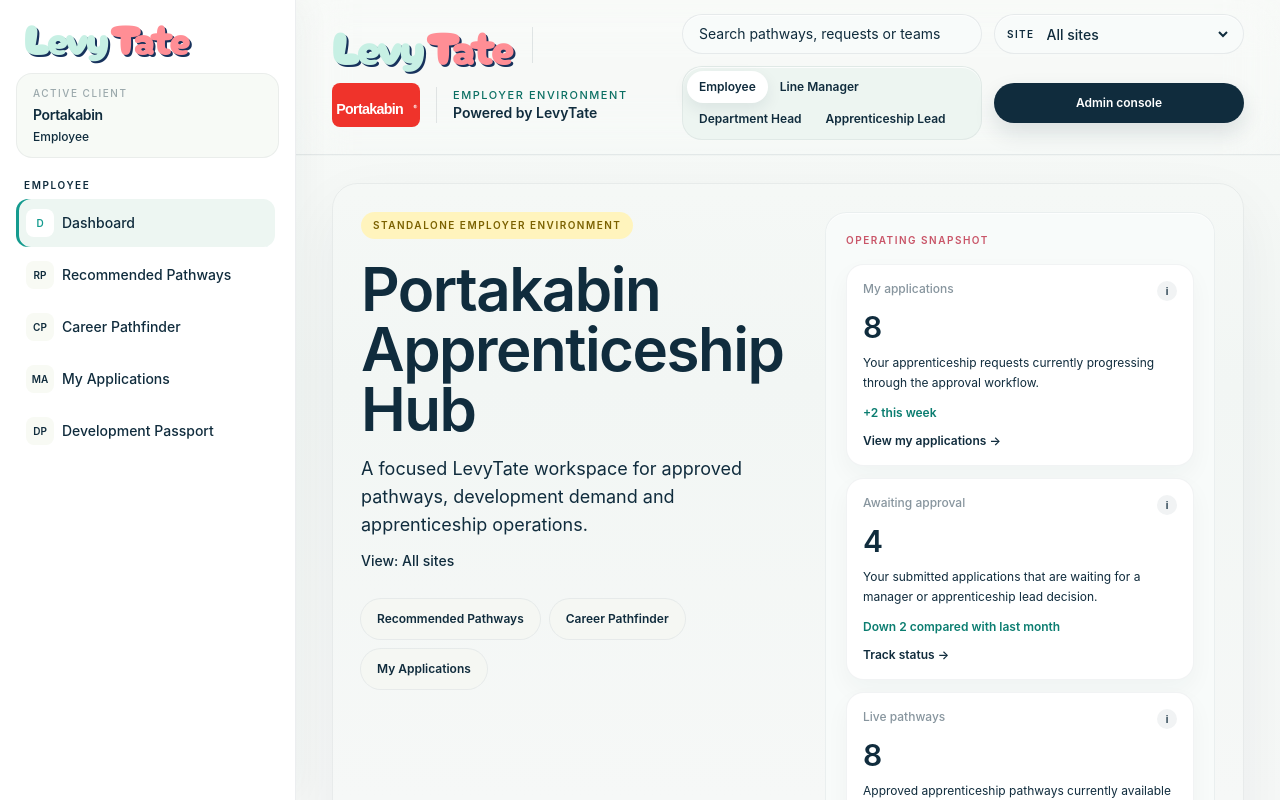
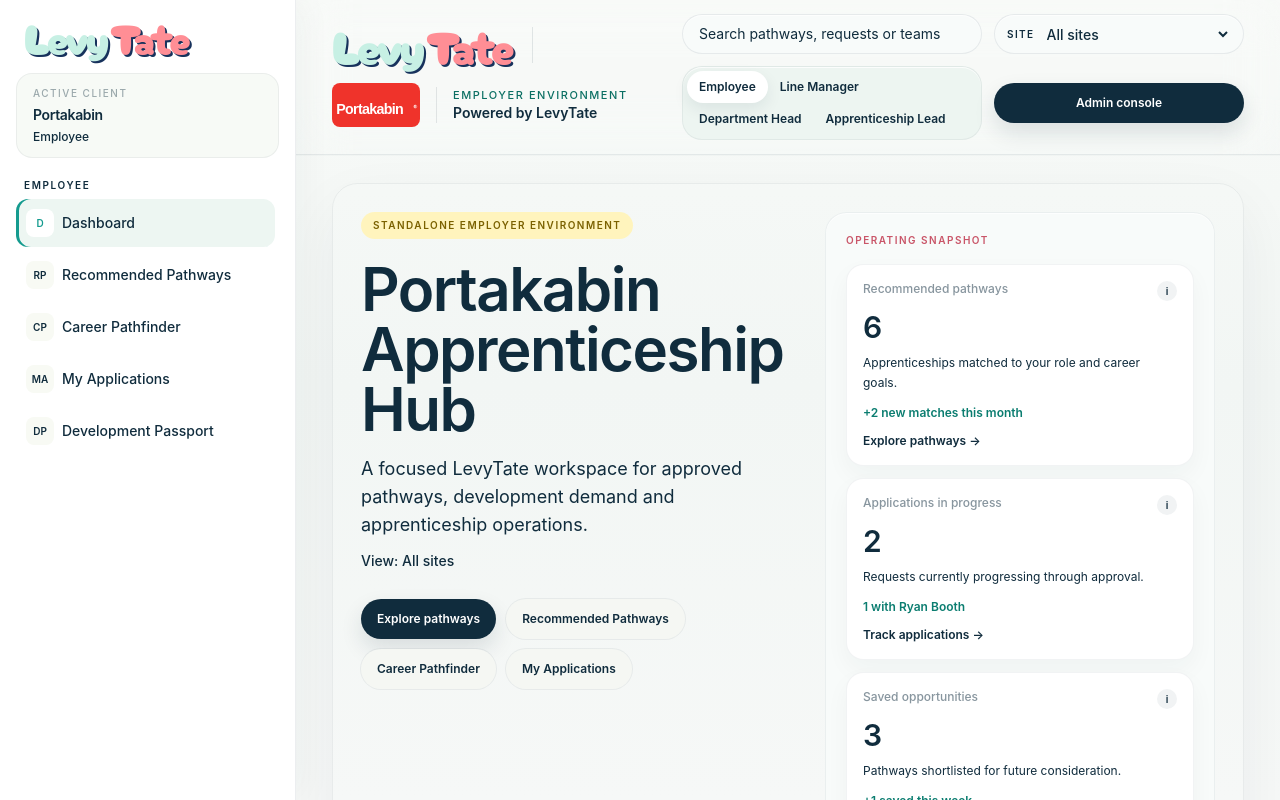
Before and after one commit to jamesevelynross1-sketch/levytate-wren, a Next.js app: page /portakabin-apprenticeship-hub in a window 1280 px wide. Built offline with nearby package versions, Linux system fonts and the light colour scheme.

Commit message:
Create role specific operating snapshots

```diff
--- a/app/portakabin-apprenticeship-hub/page.tsx
+++ b/app/portakabin-apprenticeship-hub/page.tsx
@@ -356,7 +356,7 @@ const portakabinLearners: Learner[] = [
 ];
 
 const initialRequests: RequestItem[] = [
-  { id: 1, name: "Amelia Hart", role: "Production Team Member", department: "Manufacturing", team: "Assembly Line A", site: "York Head Office, Visitor Centre and UK Factory", pathway: "Manufacturing & Production", manager: "Ryan Booth", status: "Submitted to Line Manager", note: "I want to build stronger production and engineering confidence.", careerGoal: "Progress into a maintenance technician role.", supportRequired: "Support with study time during shifts.", submittedDate: "2026-05-18", decisionNotes: "Awaiting Ryan Booth review." },
+  { id: 1, name: "Amelia Hart", role: "Production Team Member", department: "Manufacturing", team: "Assembly Line A", site: "York Head Office, Visitor Centre and UK Factory", pathway: "Leadership & Management", manager: "Ryan Booth", status: "Submitted to Line Manager", note: "I want to apply for the Level 3 Team Leader route so I can build confidence leading shift handovers and improvement work.", careerGoal: "Progress into a team leader role in production.", supportRequired: "Support with study time during shifts.", submittedDate: "2026-05-18", decisionNotes: "Awaiting Ryan Booth review." },
   { id: 2, name: "Marcus Lee", role: "Technical Design Assistant", department: "Design & Technical", team: "Building Design", site: "York Head Office, Visitor Centre and UK Factory", pathway: "Design & Technical", manager: "Priya Nair", status: "Declined by Line Manager", note: "I want to formalise my design skills and contribute to technical standards.", careerGoal: "Move into a design technician role.", supportRequired: "Mentor support from senior designer.", submittedDate: "2026-05-12", decisionNotes: "Declined because current workload needs stabilising before a new programme starts." },
   { id: 3, name: "Sophie Clarke", role: "Customer Hire Coordinator", department: "Hire & Customer", team: "Customer Support", site: "Leeds Visitor Centre", pathway: "Hire, Sales & Customer Experience", manager: "Helen Ward", status: "Approved by Line Manager", note: "I want to improve customer conversations and account confidence.", careerGoal: "Progress into account support leadership.", supportRequired: "Protected time for monthly workshops.", submittedDate: "2026-05-10", decisionNotes: "Approved by Helen Ward and ready for apprenticeship lead review." },
   { id: 4, name: "Noah Bennett", role: "Installation Coordinator", department: "Site Operations", team: "Field Delivery", site: "Sheffield Visitor Centre", pathway: "Installation & Site Operations", manager: "Sam Ellis", status: "Submitted to Apprenticeship Lead", note: "I want to strengthen site handover and supervision skills.", careerGoal: "Become a site supervisor.", supportRequired: "Access to live site evidence.", submittedDate: "2026-05-08", decisionNotes: "Line manager approved. Awaiting final approval." },
@@ -458,7 +458,7 @@ export default function PortakabinApprenticeshipHub() {
   const [requests, setRequests] = useState<RequestItem[]>(initialRequests);
   const [mappings, setMappings] = useState<ProviderMapping[]>(initialMappings);
   const [selectedPathway, setSelectedPathway] = useState<Pathway | null>(null);
-  const [savedPathways, setSavedPathways] = useState<string[]>(["Manufacturing & Production", "Digital, Data & AI"]);
+  const [savedPathways, setSavedPathways] = useState<string[]>(["Manufacturing & Production", "Digital, Data & AI", "Leadership & Management"]);
   const [scenario, setScenario] = useState<DemandScenario>("Medium");
   const [selectedSite, setSelectedSite] = useState(allSitesLabel);
   const [learnerSearch, setLearnerSearch] = useState("");
@@ -565,7 +565,7 @@ export default function PortakabinApprenticeshipHub() {
         <div className="mx-auto w-full max-w-[1500px] space-y-7 px-5 py-7 sm:px-7 lg:px-9">
           {activeSection === "Dashboard" ? (
             <>
-              <HeroPanel role={role} requests={filteredRequests} learners={filteredLearners} mappings={mappings} statusCounts={statusCounts} selectedSite={selectedSite} onNavigate={openSection} />
+              <HeroPanel role={role} selectedSite={selectedSite} onNavigate={openSection} />
               {selectedSite !== allSitesLabel ? <SiteSummary site={selectedSite} learners={filteredLearners} requests={filteredRequests} /> : null}
               <RoleDashboard
                 role={role}
@@ -709,31 +709,15 @@ function TopBar({
 
 function HeroPanel({
   role,
-  requests,
-  learners,
-  mappings,
-  statusCounts,
   selectedSite,
   onNavigate,
 }: {
   role: Role;
-  requests: RequestItem[];
-  learners: Learner[];
-  mappings: ProviderMapping[];
-  statusCounts: Record<string, number>;
   selectedSite: string;
   onNavigate: (section: SectionKey) => void;
 }) {
-  const awaiting = (statusCounts["Submitted to Line Manager"] ?? 0) + (statusCounts["Approved by Line Manager"] ?? 0) + (statusCounts["Submitted to Apprenticeship Lead"] ?? 0);
-  const liveRoutes = new Set(learners.map((learner) => learner.programme)).size || pathways.filter((item) => item.status === "Live").length;
-  const metricCards = operatingSnapshotMetrics({
-    role,
-    applications: requests.length,
-    awaiting,
-    liveRoutes,
-    mappings: mappings.filter((item) => item.status === "Live").length,
-    activeLearners: learners.length,
-  });
+  const primaryAction = primaryDashboardAction(role);
+  const metricCards = operatingSnapshotMetrics(role);
 
   return (
     <section className="grid gap-6 rounded-[1.6rem] border border-[#102c3d]/[0.06] bg-white/96 p-6 shadow-[0_22px_60px_rgba(16,44,61,0.055)] xl:grid-cols-[minmax(0,1fr)_390px] xl:p-7">
@@ -743,6 +727,9 @@ function HeroPanel({
         <p className="mt-4 max-w-3xl text-base leading-7 text-[#102c3d]/64 md:text-lg">A focused LevyTate workspace for approved pathways, development demand and apprenticeship operations.</p>
         <p className="mt-3 text-sm font-medium text-[#102c3d]/54">View: {selectedSite}</p>
         <div className="mt-7 flex flex-wrap gap-2.5">
+          <PlatformButton onClick={() => onNavigate(primaryAction.target)}>
+            {primaryAction.label}
+          </PlatformButton>
           {roleSectionMap[role].map((section) => (
             <PlatformButton key={section} onClick={() => onNavigate(section)} variant="soft">
               {section}
@@ -772,21 +759,7 @@ function HeroPanel({
   );
 }
 
-function operatingSnapshotMetrics({
-  role,
-  applications,
-  awaiting,
-  liveRoutes,
-  mappings,
-  activeLearners,
-}: {
-  role: Role;
-  applications: number;
-  awaiting: number;
-  liveRoutes: number;
-  mappings: number;
-  activeLearners: number;
-}): Array<{
+function operatingSnapshotMetrics(role: Role): Array<{
   label: string;
   value: string | number;
   copy: string;
@@ -795,120 +768,212 @@ function operatingSnapshotMetrics({
   actionLabel: string;
   target: SectionKey;
 }> {
-  const applicationCopy: Record<Role, { label: string; copy: string; target: SectionKey; action: string }> = {
-    Employee: {
-      label: "My applications",
-      copy: "Your apprenticeship requests currently progressing through the approval workflow.",
-      target: "My Applications",
-      action: "View my applications",
-    },
-    "Line Manager": {
-      label: "Applications to review",
-      copy: "Applications from your team that need a manager decision or next step.",
-      target: "Applications to Review",
-      action: "Review requests",
-    },
-    "Department Head": {
-      label: "Department applications",
-      copy: "Applications within your department, shown for reporting and planning.",
-      target: "Department Analytics",
-      action: "View analytics",
-    },
-    "Apprenticeship Lead": {
-      label: "Organisation applications",
-      copy: "Active apprenticeship requests currently progressing through approval workflows.",
-      target: "Applications for Final Approval",
-      action: "Open applications",
-    },
-    "Admin Console": {
-      label: "Applications",
-      copy: "Active apprenticeship requests currently progressing through approval workflows.",
-      target: "Platform Analytics",
-      action: "View reporting",
-    },
+  const snapshots: Record<Role, Array<{ label: string; value: string | number; copy: string; trend: string; tooltip: string; actionLabel: string; target: SectionKey }>> = {
+    Employee: [
+      {
+        label: "Recommended pathways",
+        value: 6,
+        copy: "Apprenticeships matched to your role and career goals.",
+        trend: "+2 new matches this month",
+        tooltip: "Measures approved pathways matched to Amelia's current role, site and career goal. It matters because employees see relevant options without provider confusion.",
+        actionLabel: "Explore pathways",
+        target: "Recommended Pathways",
+      },
+      {
+        label: "Applications in progress",
+        value: 2,
+        copy: "Requests currently progressing through approval.",
+        trend: "1 with Ryan Booth",
+        tooltip: "Measures Amelia's active applications that are not yet final approved or declined. It matters because she can track what is moving and who has the next decision.",
+        actionLabel: "Track applications",
+        target: "My Applications",
+      },
+      {
+        label: "Saved opportunities",
+        value: 3,
+        copy: "Pathways shortlisted for future consideration.",
+        trend: "+1 saved this week",
+        tooltip: "Measures pathways Amelia has saved for later review. It matters because development planning can happen before a formal application is submitted.",
+        actionLabel: "View saved pathways",
+        target: "Recommended Pathways",
+      },
+      {
+        label: "Development passport",
+        value: 7,
+        copy: "Completed training activities and qualifications.",
+        trend: "2 qualifications logged",
+        tooltip: "Measures completed learning evidence in Amelia's development passport. It matters because prior learning helps shape the right pathway and support plan.",
+        actionLabel: "View passport",
+        target: "Development Passport",
+      },
+    ],
+    "Line Manager": [
+      {
+        label: "Applications awaiting review",
+        value: 4,
+        copy: "Direct reports requiring manager approval.",
+        trend: "Amelia Hart needs review",
+        tooltip: "Measures applications from direct reports waiting for the line manager decision. It matters because manager approval is the first control point in the workflow.",
+        actionLabel: "Review applications",
+        target: "Applications to Review",
+      },
+      {
+        label: "Active team learners",
+        value: 12,
+        copy: "Team members currently on programme.",
+        trend: "+3 this quarter",
+        tooltip: "Measures direct reports already enrolled on apprenticeship programmes. It matters because managers need to plan time, cover and coaching.",
+        actionLabel: "View team learners",
+        target: "My Team",
+      },
+      {
+        label: "High potential employees",
+        value: 5,
+        copy: "Employees identified for future progression.",
+        trend: "2 ready for leadership route",
+        tooltip: "Measures team members flagged for progression based on role, performance signals and skills readiness. It matters because managers can build a stronger internal pipeline.",
+        actionLabel: "Open team development",
+        target: "Team Development",
+      },
+      {
+        label: "Team skills gaps",
+        value: 3,
+        copy: "Critical capability gaps requiring development.",
+        trend: "Leadership is priority",
+        tooltip: "Measures team-level gaps in priority capability areas. It matters because apprenticeship demand should map to real operational need.",
+        actionLabel: "View team skills",
+        target: "Team Skills",
+      },
+    ],
+    "Department Head": [
+      {
+        label: "Department participation",
+        value: "18%",
+        copy: "Percentage of department currently on programme.",
+        trend: "Up from 17% after manager approvals",
+        tooltip: "Measures the share of department employees enrolled on apprenticeships. It matters because department heads need participation trends, not individual approval actions.",
+        actionLabel: "View department analytics",
+        target: "Department Analytics",
+      },
+      {
+        label: "Active learners",
+        value: 27,
+        copy: "Employees currently enrolled.",
+        trend: "+4 this quarter",
+        tooltip: "Measures active learners in the department. It matters because it shows development adoption and operational capacity impact.",
+        actionLabel: "View participation",
+        target: "Apprenticeship Participation",
+      },
+      {
+        label: "Sites with learners",
+        value: 6,
+        copy: "Locations currently using apprenticeships.",
+        trend: "+1 site this month",
+        tooltip: "Measures the number of department locations with active learners. It matters because adoption should be visible across Portakabin sites.",
+        actionLabel: "View site breakdown",
+        target: "Site Breakdown",
+      },
+      {
+        label: "Future skills risks",
+        value: 4,
+        copy: "Capability areas requiring attention.",
+        trend: "Digital and leadership highest",
+        tooltip: "Measures priority capability risks for the next planning cycle. It matters because department heads use this to plan demand, not approve individual requests.",
+        actionLabel: "View skills demand",
+        target: "Future Demand",
+      },
+    ],
+    "Apprenticeship Lead": [
+      {
+        label: "Applications awaiting final approval",
+        value: 7,
+        copy: "Line-manager-approved requests ready for final apprenticeship decision.",
+        trend: "Amelia appears here after manager approval",
+        tooltip: "Measures applications that have passed manager review and need apprenticeship lead approval. It matters because this is the final internal decision before enrolment preparation.",
+        actionLabel: "Review approval queue",
+        target: "Applications for Final Approval",
+      },
+      {
+        label: "Active learners",
+        value: 48,
+        copy: "Employees currently enrolled across Portakabin.",
+        trend: "+12% this month",
+        tooltip: "Measures all active learner records across the selected Portakabin view. It matters because it shows the scale of live apprenticeship adoption.",
+        actionLabel: "View learners",
+        target: "Learners by Site",
+      },
+      {
+        label: "Provider partners",
+        value: 6,
+        copy: "Approved delivery partners mapped to Portakabin programmes.",
+        trend: "3 live, 3 ready",
+        tooltip: "Measures approved delivery partners in provider mappings. It matters because every pathway should have a delivery partner before launch.",
+        actionLabel: "Manage providers",
+        target: "Providers",
+      },
+      {
+        label: "Levy utilisation",
+        value: "82%",
+        copy: "Forecast apprenticeship levy committed to approved activity.",
+        trend: "+9% forecast this quarter",
+        tooltip: "Measures forecast levy commitment across active learners, approved starts and planned cohorts. It matters because levy funding should support priority workforce capability.",
+        actionLabel: "View levy reporting",
+        target: "Levy Utilisation",
+      },
+    ],
+    "Admin Console": [
+      {
+        label: "Total users",
+        value: 824,
+        copy: "User accounts available in the LevyTate platform.",
+        trend: "+38 added this month",
+        tooltip: "Measures all active and invited users in the platform. It matters because admins manage access, roles and adoption.",
+        actionLabel: "Manage users",
+        target: "User Management",
+      },
+      {
+        label: "Active employers",
+        value: 4,
+        copy: "Employer environments currently configured.",
+        trend: "All healthy",
+        tooltip: "Measures configured employer environments in the platform. It matters because admins need tenant-level oversight.",
+        actionLabel: "Open configuration",
+        target: "Employer Configuration",
+      },
+      {
+        label: "Programmes available",
+        value: 42,
+        copy: "Approved apprenticeship programmes available across environments.",
+        trend: "+6 in catalogue",
+        tooltip: "Measures available programmes in the platform catalogue. It matters because programme availability powers matching, mapping and approvals.",
+        actionLabel: "View catalogue",
+        target: "Programme Catalogue",
+      },
+      {
+        label: "Platform health",
+        value: "99.8%",
+        copy: "Current platform availability and operational health.",
+        trend: "No critical alerts",
+        tooltip: "Measures uptime and platform service status for the demo environment. It matters because enterprise users expect reliable operations.",
+        actionLabel: "Open settings",
+        target: "System Settings",
+      },
+    ],
   };
 
-  const approvalCopy: Record<Role, { copy: string; target: SectionKey; action: string }> = {
-    Employee: {
-      copy: "Your submitted applications that are waiting for a manager or apprenticeship lead decision.",
-      target: "My Applications",
-      action: "Track status",
-    },
-    "Line Manager": {
-      copy: "Applications currently waiting for your manager decision.",
-      target: "Applications to Review",
-      action: "Open approval queue",
-    },
-    "Department Head": {
-      copy: "Applications waiting for manager or apprenticeship lead decisions across your department.",
-      target: "Department Analytics",
-      action: "View bottlenecks",
-    },
-    "Apprenticeship Lead": {
-      copy: "Applications currently waiting for a manager or apprenticeship lead decision.",
-      target: "Applications for Final Approval",
-      action: "Open approval queue",
-    },
-    "Admin Console": {
-      copy: "Applications currently waiting for a manager or apprenticeship lead decision.",
-      target: "Platform Analytics",
-      action: "View workflow",
-    },
+  return snapshots[role];
+}
+
+function primaryDashboardAction(role: Role): { label: string; target: SectionKey } {
+  const actions: Record<Role, { label: string; target: SectionKey }> = {
+    Employee: { label: "Explore pathways", target: "Recommended Pathways" },
+    "Line Manager": { label: "Review applications", target: "Applications to Review" },
+    "Department Head": { label: "View department analytics", target: "Department Analytics" },
+    "Apprenticeship Lead": { label: "Review approval queue", target: "Applications for Final Approval" },
+    "Admin Console": { label: "Open admin console", target: "User Management" },
   };
 
-  const selectedApplication = applicationCopy[role];
-  const selectedApproval = approvalCopy[role];
-  const pathwayTarget: SectionKey = role === "Apprenticeship Lead" ? "Programmes" : role === "Admin Console" ? "Programme Catalogue" : "Recommended Pathways";
-  const mappingTarget: SectionKey = role === "Apprenticeship Lead" ? "Providers" : role === "Admin Console" ? "Provider Management" : role === "Department Head" ? "Skills Map" : "Recommended Pathways";
-  const learnerTarget: SectionKey = role === "Apprenticeship Lead" || role === "Admin Console" ? "Learners by Site" : role === "Department Head" ? "Site Breakdown" : role === "Line Manager" ? "My Team" : "Development Passport";
-
-  return [
-    {
-      label: selectedApplication.label,
-      value: applications,
-      copy: selectedApplication.copy,
-      trend: "+2 this week",
-      tooltip: "Measures open apprenticeship requests in the selected view. Calculated from submitted, approved, declined and enrolment-ready application records. It matters because it shows current demand.",
-      actionLabel: selectedApplication.action,
-      target: selectedApplication.target,
-    },
-    {
-      label: "Awaiting approval",
-      value: awaiting,
-      copy: selectedApproval.copy,
-      trend: "Down 2 compared with last month",
-      tooltip: "Measures applications waiting for a decision. Calculated from line manager and apprenticeship lead review statuses. It matters because delays here slow learner starts.",
-      actionLabel: selectedApproval.action,
-      target: selectedApproval.target,
-    },
-    {
-      label: "Live pathways",
-      value: liveRoutes,
-      copy: "Approved apprenticeship pathways currently available to employees in this view.",
-      trend: "+1 new pathway this month",
-      tooltip: "Measures the number of approved development pathways available or in active use. Calculated from live learner programmes and approved pathway status. It matters because it shows coverage for workforce needs.",
-      actionLabel: role === "Apprenticeship Lead" || role === "Admin Console" ? "View programmes" : "View pathways",
-      target: pathwayTarget,
-    },
-    {
-      label: "Role mappings",
-      value: mappings,
-      copy: "Role families currently linked to approved apprenticeship programmes and delivery partners.",
-      trend: "94% mapping confidence",
-      tooltip: "Measures live provider mappings for role families. Calculated from mappings marked live. It matters because employees should only see pathways that are approved and operationally ready.",
-      actionLabel: role === "Apprenticeship Lead" || role === "Admin Console" ? "Manage mappings" : "View matched pathways",
-      target: mappingTarget,
-    },
-    {
-      label: "Active learners",
-      value: activeLearners,
-      copy: "Employees currently enrolled on apprenticeship programmes in the selected view.",
-      trend: "Up 12% this month",
-      tooltip: "Measures employees with apprenticeship activity at the selected site or organisation level. Calculated from learner records after the site filter is applied. It matters because it shows adoption and live development capacity.",
-      actionLabel: role === "Apprenticeship Lead" || role === "Admin Console" ? "View learners" : role === "Employee" ? "View my development" : "View people data",
-      target: learnerTarget,
-    },
-  ];
+  return actions[role];
 }
 
 function SiteSummary({ site, learners, requests }: { site: string; learners: Learner[]; requests: RequestItem[] }) {
```
